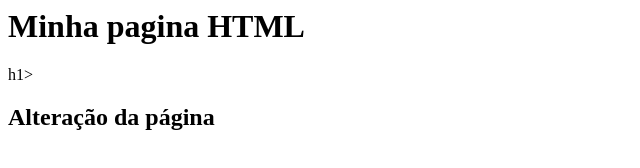
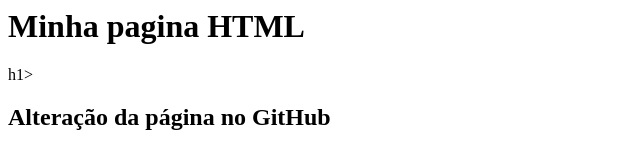
Before and after one commit to MarianaMendanha/FirstGit, a plain HTML site: page index.html in a window 1280 px wide. Shown: the whole page, without its empty margins (0-640 px from the left). Drawn offline with Linux system fonts and the light colour scheme.

Commit message:
Update index.html

```diff
--- a/index.html
+++ b/index.html
@@ -2,6 +2,6 @@
     <body>
         <h1> Minha pagina HTML </h1>
         h1>
-        <h2> Alteração da página </h2>
+        <h2> Alteração da página no GitHub </h2>
     </body>
 </html>
```
